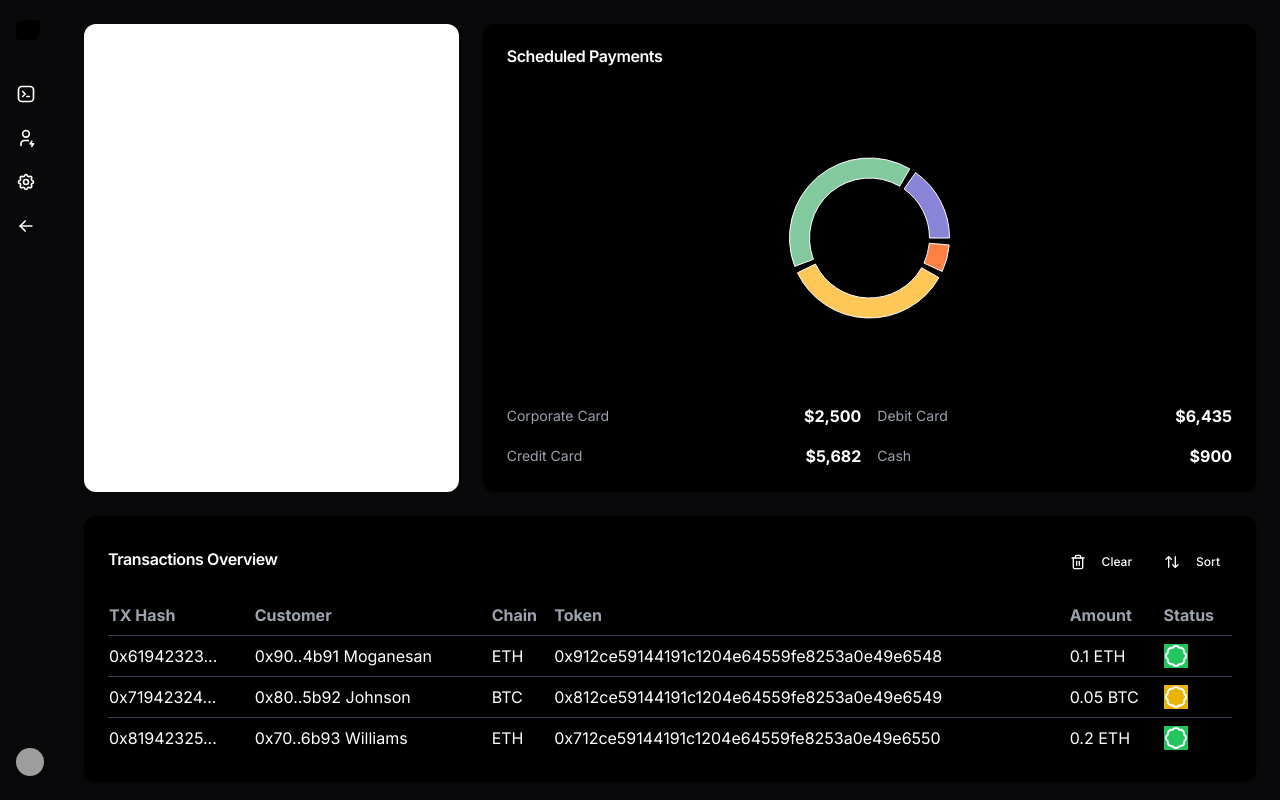
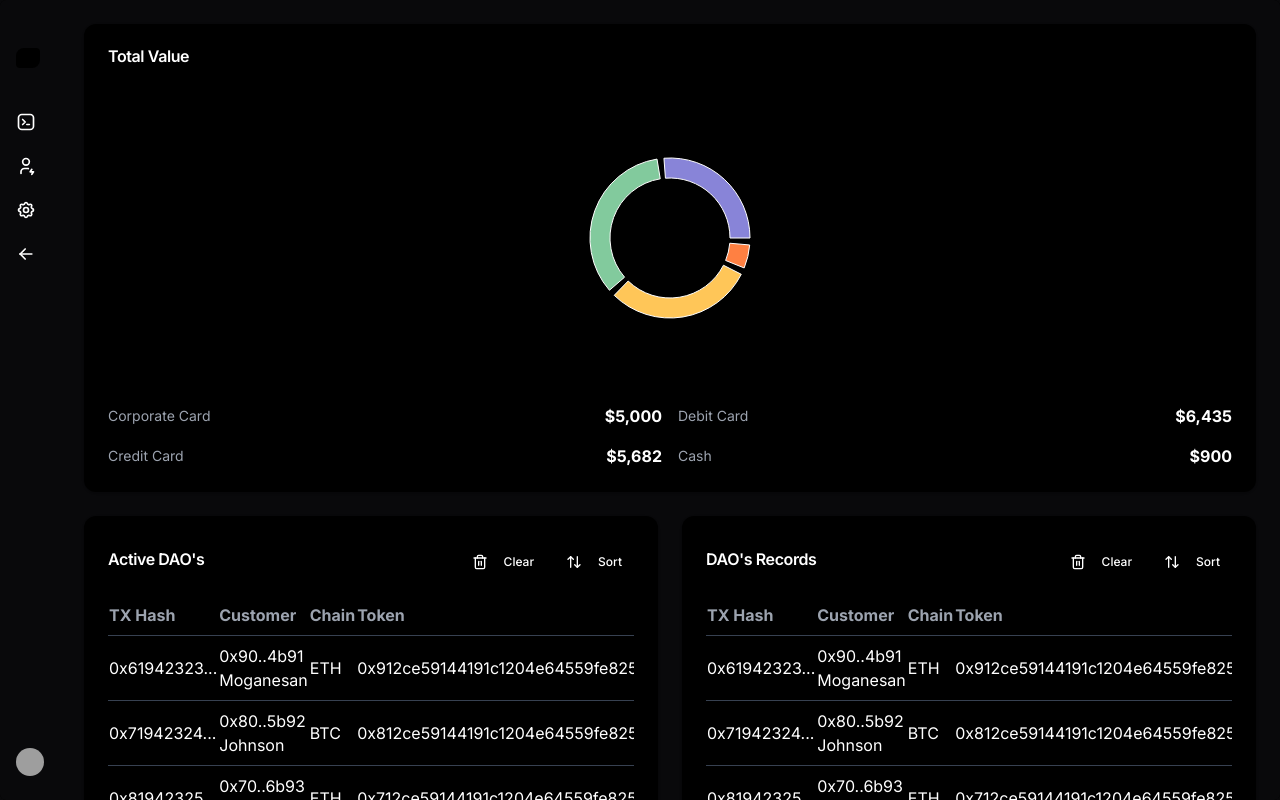
Before and after one commit to Ashwin-3cS/dao-lending-protocol, a Next.js app: page /panel/transactions in a window 1280 px wide. Built offline with nearby package versions, Linux system fonts and the light colour scheme; grey boxes are pictures that could not be loaded.

Commit message:
edited the dashboard page ; structured it with three cards

```diff
--- a/src/app/panel/transactions/Dashboard/Content.tsx
+++ b/src/app/panel/transactions/Dashboard/Content.tsx
@@ -54,7 +54,7 @@ const transactionData = [
 ];
 
 const pieChartData = [
-  { name: "Corporate Card", value: 2500 },
+  { name: "Corporate Card", value: 5000 },
   { name: "Debit Card", value: 6435 },
   { name: "Credit Card", value: 5682 },
   { name: "Cash", value: 900 },
@@ -65,14 +65,14 @@ const COLORS = ["#8884d8", "#82ca9d", "#ffc658", "#ff8042"];
 const Content = () => {
   return (
     <main className="flex-1 p-6 space-y-6 overflow-y-auto bg-zinc-950">
-      <div className="grid grid-cols-3 gap-6">
+      <div className="grid grid-cols-2 gap-6">
         {/* Overview Cards */}
-        <Card />
+        {/* <Card /> */}
 
         {/* Scheduled Payments */}
         <Card className="bg-black text-white col-span-2">
           <CardHeader>
-            <CardTitle>Scheduled Payments</CardTitle>
+            <CardTitle>Total Value</CardTitle>
           </CardHeader>
           <CardContent>
             <ResponsiveContainer width="100%" height={300}>
@@ -133,9 +133,10 @@ const Content = () => {
       </div>
 
       {/* Transactions Overview */}
+      <div className="grid grid-cols-2 gap-6">
         <Card className="bg-black text-white">
           <CardHeader className="flex flex-row items-center justify-between">
-          <CardTitle>Transactions Overview</CardTitle>
+            <CardTitle>Active DAO's</CardTitle>
             <div className="flex space-x-2">
               {/* <Button variant="outline" size="sm">
             <Calendar className="h-4 w-4 mr-2" />
@@ -190,6 +191,64 @@ const Content = () => {
             </div>
           </CardContent>
         </Card>
+        <Card className="bg-black text-white">
+          <CardHeader className="flex flex-row items-center justify-between">
+            <CardTitle>DAO's Records</CardTitle>
+            <div className="flex space-x-2">
+              {/* <Button variant="outline" size="sm">
+            <Calendar className="h-4 w-4 mr-2" />
+            Filter
+          </Button> */}
+              <Button variant="outline" className="bg-black" size="sm">
+                <Trash2 className="h-4 w-4 mr-2" />
+                Clear
+              </Button>
+              <Button variant="outline" size="sm" className="bg-black">
+                <ArrowUpDown className="h-4 w-4 mr-2" />
+                Sort
+              </Button>
+            </div>
+          </CardHeader>
+          <CardContent>
+            <div className="overflow-x-auto">
+              <table className="w-full">
+                <thead>
+                  <tr className="text-left text-gray-400">
+                    <th className="pb-2">TX Hash</th>
+                    <th className="pb-2">Customer</th>
+                    <th className="pb-2">Chain</th>
+                    <th className="pb-2">Token</th>
+                    <th className="pb-2">Amount</th>
+                    <th className="pb-2">Status</th>
+                  </tr>
+                </thead>
+                <tbody>
+                  {transactionData.map((transaction, index) => (
+                    <tr key={index} className="border-t border-gray-700">
+                      <td className="py-2">{transaction.txHash}</td>
+                      <td className="py-2">{transaction.customer}</td>
+                      <td className="py-2">{transaction.chain}</td>
+                      <td className="py-2">{transaction.token}</td>
+                      <td className="py-2">{transaction.amount}</td>
+                      <td className="py-2">
+                        <Badge
+                          className={
+                            transaction.status === "Confirmed"
+                              ? "bg-green-500"
+                              : "bg-yellow-500"
+                          }
+                        >
+                          {transaction.status}
+                        </Badge>
+                      </td>
+                    </tr>
+                  ))}
+                </tbody>
+              </table>
+            </div>
+          </CardContent>
+        </Card>
+      </div>
     </main>
   );
 };
--- a/src/components/SideBar.tsx
+++ b/src/components/SideBar.tsx
@@ -69,7 +69,7 @@ export function SidebarDemo() {
           <div>
             <SidebarLink
               link={{
-                label: "Manu Arora",
+                label: "Ashwin",
                 href: "#",
                 icon: (
                   <Image
@@ -93,7 +93,7 @@ export const Logo = () => {
   return (
     <Link
       href="#"
-      className="font-normal flex space-x-2 items-center text-sm text-black py-1 relative z-20 mt-4"
+      className="font-normal flex space-x-2 items-center text-sm text-black py-1 relative z-20 mt-7"
     >
       <div className="h-5 w-6 bg-black dark:bg-white rounded-br-lg rounded-tr-sm rounded-tl-lg rounded-bl-sm flex-shrink-0" />
       <motion.span
@@ -101,7 +101,7 @@ export const Logo = () => {
         animate={{ opacity: 1 }}
         className="font-medium text-white dark:text-neutral-200 whitespace-pre"
       >
-        Acet Labs
+        YieldMate
       </motion.span>
     </Link>
   );
@@ -110,7 +110,7 @@ export const LogoIcon = () => {
   return (
     <Link
       href="#"
-      className="font-normal flex space-x-2 items-center text-sm text-black py-1 relative z-20"
+      className="font-normal flex space-x-2 items-center text-sm text-black py-1 relative z-20 mt-7"
     >
       <div className="h-5 w-6 bg-black dark:bg-white rounded-br-lg rounded-tr-sm rounded-tl-lg rounded-bl-sm flex-shrink-0" />
     </Link>
```
Lines whose indentation alone changed are shown as unchanged.
